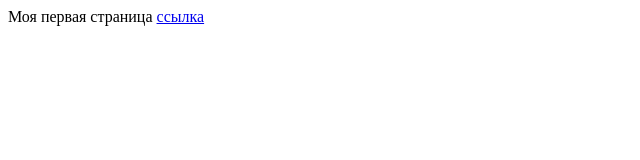
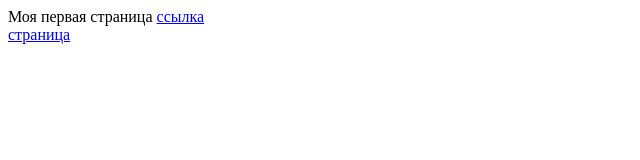
Before and after one commit to master-say/gdf, a plain HTML site: page index.html in a window 1280 px wide. Shown: the full height of the page, 0-640 px from the left. Drawn offline with Linux system fonts and the light colour scheme.

Commit message:
Update index.html

```diff
--- a/index.html
+++ b/index.html
@@ -5,5 +5,7 @@
 <body>
 Моя первая страница
   <a href="gfdgfdg.html">ссылка</a>
+  <br>
+  <a href="page.html">страница</a>
 </body>
 </html>
```
